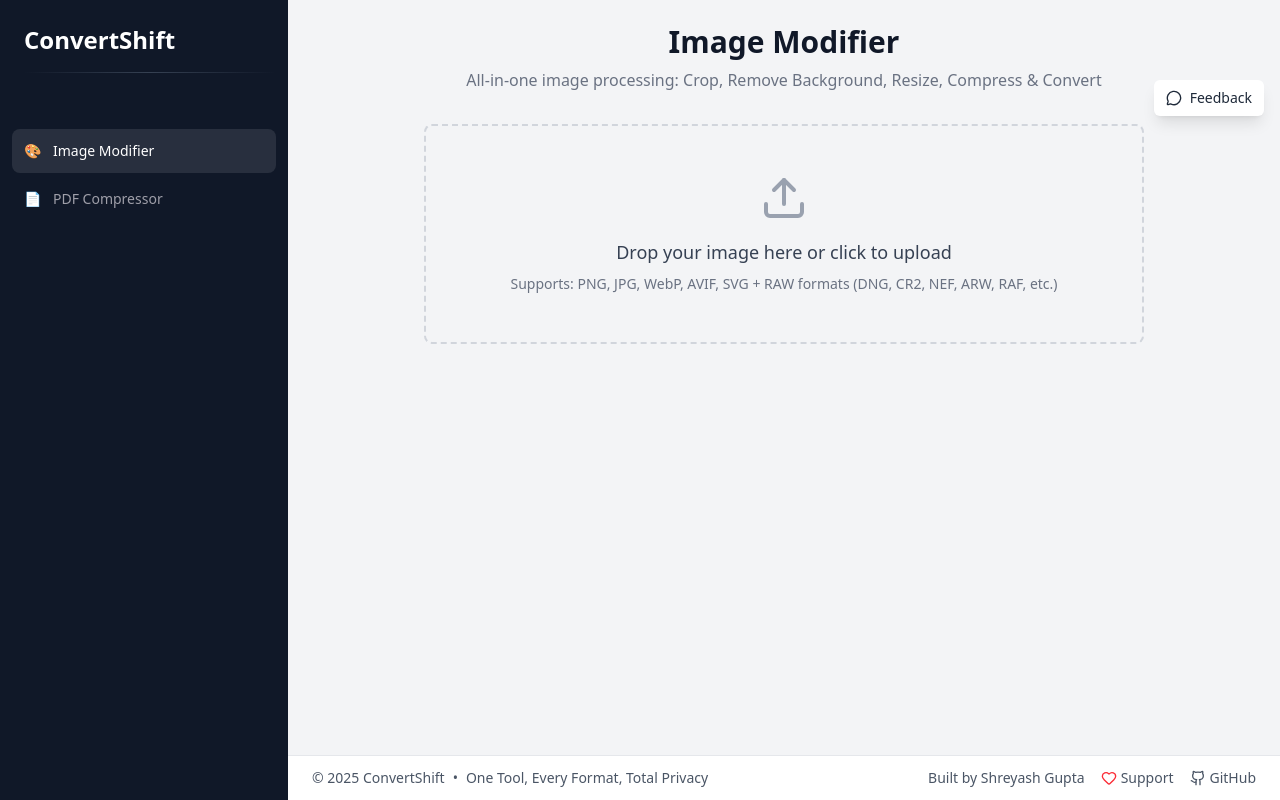
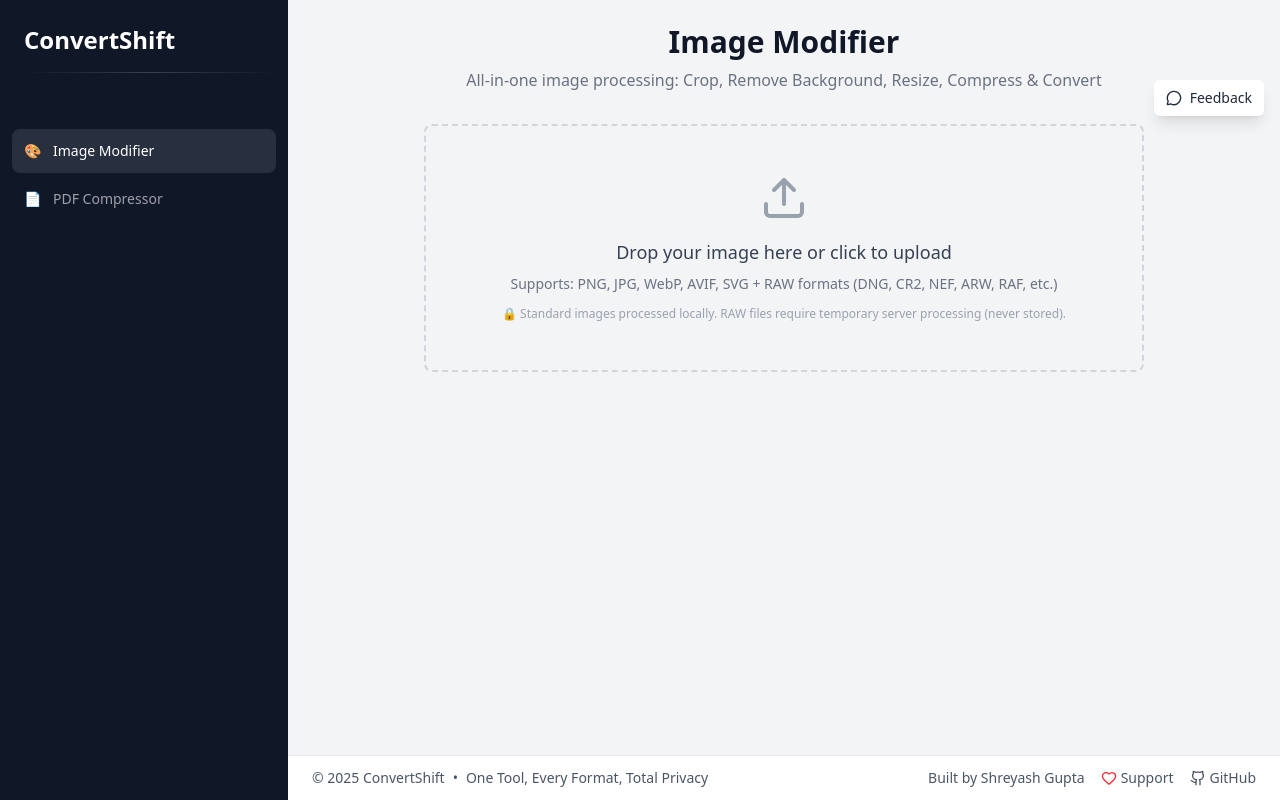
Before and after one commit to shreyashguptas/ConvertShift, a Next.js app: page /image-modifier in a window 1280 px wide. Built offline with nearby package versions, Linux system fonts and the light colour scheme.

Commit message:
Enhance privacy messaging and improve user guidance in image modifier
- Updated privacy badge text for clarity on local file processing.
- Added a new informational message regarding local processing of standard images and temporary server processing for RAW files.

```diff
--- a/app/image-modifier/page.tsx
+++ b/app/image-modifier/page.tsx
@@ -691,7 +691,10 @@
               <p className="text-lg font-medium text-gray-700 mb-2">
                 Drop your image here or click to upload
               </p>
-              <p className="text-sm text-gray-500">Supports: PNG, JPG, WebP, AVIF, SVG + RAW formats (DNG, CR2, NEF, ARW, RAF, etc.)</p>
+              <p className="text-sm text-gray-500 mb-3">Supports: PNG, JPG, WebP, AVIF, SVG + RAW formats (DNG, CR2, NEF, ARW, RAF, etc.)</p>
+              <p className="text-xs text-gray-400">
+                🔒 Standard images processed locally. RAW files require temporary server processing (never stored).
+              </p>
               <input
                 ref={fileInputRef}
                 type="file"
--- a/app/page.tsx
+++ b/app/page.tsx
@@ -18,7 +18,7 @@
         {/* Privacy Badge */}
         <div className="bg-blue-50 text-blue-700 px-4 py-2 rounded-full inline-block mb-12">
           <p className="text-sm font-medium">
-            🔒 Your files never leave your device
+            🔒 Privacy-first: Files processed locally, never stored
           </p>
         </div>
 
```
